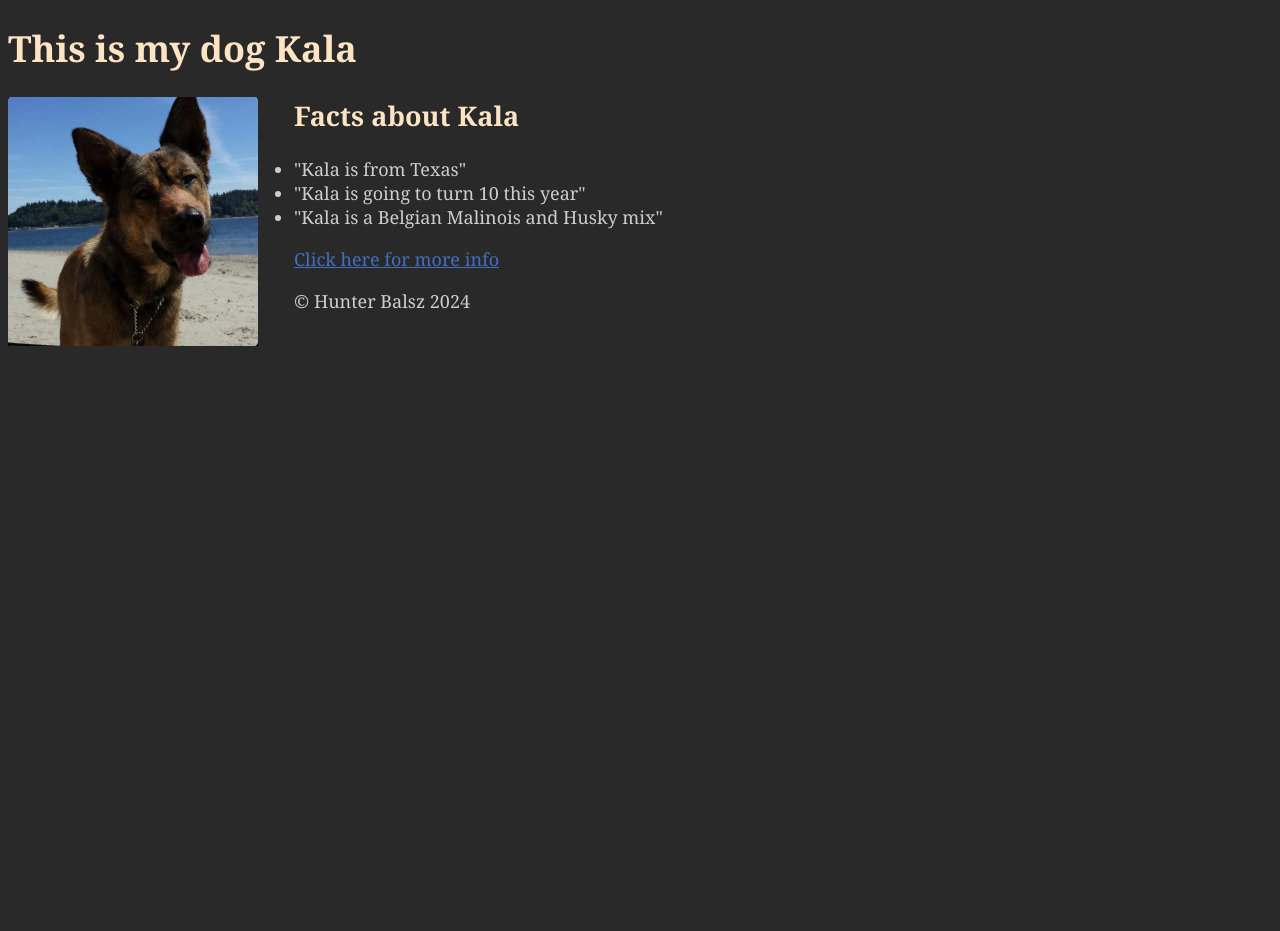
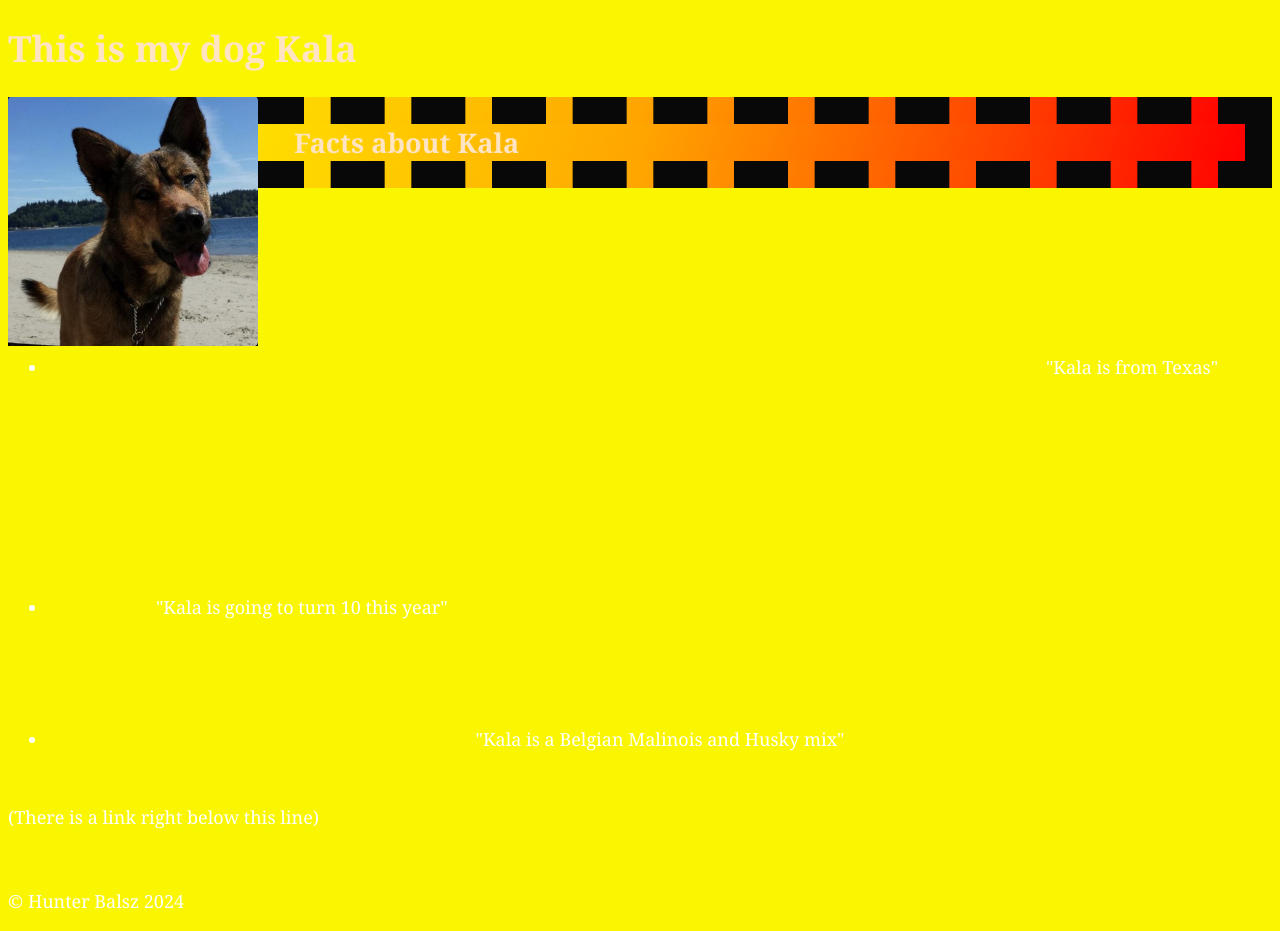
Before and after one commit to Hunter-Balsz/Kala_Website, a plain HTML site: page index.html in a window 1280 px wide. Before the commit the page ends 800 px from the top, so only its background shows below. Drawn offline with Linux system fonts and the light colour scheme.

Commit message:
Add files via upload

```diff
--- a/Kala_styles.css
+++ b/Kala_styles.css
@@ -1,8 +1,8 @@
 /* ONLY ALLOWED HEX AND RGB COLOR CODES */
 
 body {
-    background-color: rgb(41, 41, 41);
-    color:rgb(205, 205, 205);
+    background-color: #faf602;
+    color:hsl(0, 0%, 100%);
     font-size: large;
     font-family:Georgia, 'Times New Roman', Times, serif ;
 }
@@ -12,10 +12,30 @@ img {
     margin-right: 2em;
 }
 
+#facts {
+    background: linear-gradient(290deg, #ff0000 0%, #ffa500 50%, #ffff00 100%);
+    border: 1em dashed #080808;
+}
+
+#info_1 {
+    padding: 8em 3em;
+    text-align: right;
+}
+
+#info_2{
+    padding: 4em 6em;
+    text-align: left;
+}
+
+#info_3{
+    padding: 2em 7em;
+    text-align: center;
+}
+
 .header {
     color:#ffe4c4
 }
 
 .link {
-    color: rgb(66, 111, 189);
+    color: #faf602;
 }
--- /dev/null
+++ b/Styles.css
@@ -0,0 +1,22 @@
+body {
+    background-color: #faf602;
+    color:hsl(0, 44%, 65%);
+    font-size: large;
+    font-family:Georgia, 'Times New Roman', Times, serif ;
+    background: hsl(0, 0%, 99%) url(Kala.html/Images/download.jpg);
+}
+
+#link {
+    color: #ffb6c1;
+}
+
+#content {
+    background: rgb(255, 121, 244);
+    border: thick outset #f1bf62;
+}
+
+.content {
+    columns: 2;
+    column-gap: 500px;
+    column-rule: 30px solid rgb(170, 74, 74);
+}
--- a/index.html
+++ b/index.html
@@ -16,20 +16,21 @@
         <h1 class="header">This is my dog Kala</h1>
         <img width="250px" src="Kala.html/Images/Kala.png" alt="It is a picture of my dog Kala at the beach looking at the camera, tilting her head and panting.">
     </header>
-    <main>
-        <h2 class="header">Facts about Kala</h2>
+    <main id="Kala_info">
+        <h2 class="header" id="facts">Facts about Kala</h2>
         <ul>
-            <li>
+            <li id="info_1">
                 "Kala is from Texas"
             </li>
-            <li>
+            <li id="info_2">
                 "Kala is going to turn 10 this year"
             </li>
-            <li>
+            <li id="info_3">
                 "Kala is a Belgian Malinois and Husky mix"
             </li>
         </ul>
         <!--Brief description to Kala-->
+        <p>(There is a link right below this line)</p>
         <a href="info.html" class="link">Click here for more info</a>
     </main>
     <footer>
```
Also changed, not shown: info.html (+2 -2 lines), Kala.html/Images/download.jpg (added).
